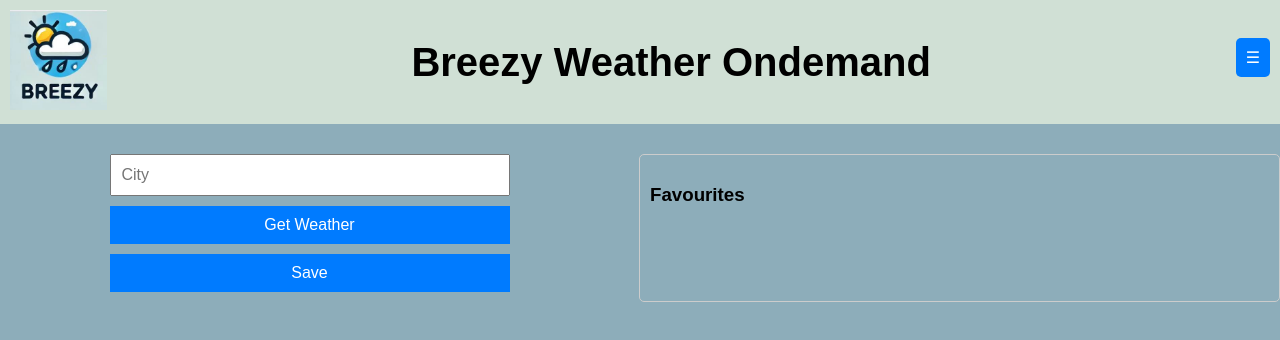
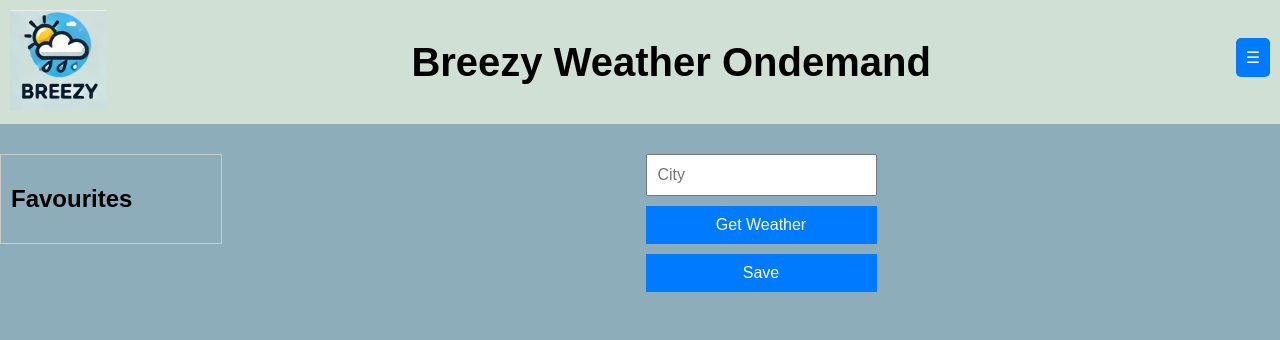
Before and after one commit to Rob-Baglow-9269/Breezy_app, a React (Create React App) app in the folder client/: page / in a window 1280 px wide. Shown: the top 340 px of the page. Built offline with nearby package versions, Linux system fonts and the light colour scheme; the HTML template or start-up script is replaced by a standard one.

Commit message:
fix 4 for favs

```diff
--- a/client/src/components/Weather/WeatherDisplay.css
+++ b/client/src/components/Weather/WeatherDisplay.css
@@ -1,24 +1,33 @@
-.weather-container {
+.weather-main-container {
   display: flex;
-  flex-direction: row;
+  justify-content: flex-start;
+  align-items: flex-start;
 }
 
-.weather-input {
-  flex: 1;
+.favourites-container {
+  margin-right: 20px;
+  border: 1px solid #ccc;
+  padding: 10px;
+  width: 200px;
+  align-self: flex-start;
+}
+
+.weather-container {
+  flex-grow: 1;
+  display: flex;
+  flex-direction: column;
+  align-items: center;
+  text-align: center;
+}
+
+.weather-form {
+  margin-bottom: 20px;
 }
 
 .weather-info {
   margin-top: 20px;
 }
 
-.favourites-container {
-  flex: 1;
-  margin-left: 20px;
-  padding: 10px;
-  border: 1px solid #ccc;
-  border-radius: 5px;
-}
-
-.favourite-weather {
+.favourite-weather-info {
   margin-top: 10px;
 }
--- a/client/src/components/Weather/WeatherDisplay.js
+++ b/client/src/components/Weather/WeatherDisplay.js
@@ -36,8 +36,22 @@ const WeatherDisplay = ({ isLoggedIn }) => {
       } else if (error.response && error.response.status === 500) {
         alert('Server error. Please try again later.');
       } else {
-        alert('Failed to fetch weather data. Please check your request.');
+        alert('Failed to fetch weather data. Please check the city name and try again.');
       }
+    }
+  };
+
+  const saveFavourite = async () => {
+    try {
+      const token = localStorage.getItem('token');
+      await axios.post(
+        'https://breezy-app.onrender.com/api/favourites',
+        { username: 'your_username', savedCities: [{ cityName: city }] },
+        { headers: { Authorization: `Bearer ${token}` } }
+      );
+      fetchFavourites();
+    } catch (error) {
+      alert('Failed to save favourite.');
     }
   };
 
@@ -45,57 +59,48 @@ const WeatherDisplay = ({ isLoggedIn }) => {
     try {
       const token = localStorage.getItem('token');
       const res = await axios.get('https://breezy-app.onrender.com/api/favourites', {
-        headers: {
-          'Authorization': `Bearer ${token}`
-        }
+        headers: { Authorization: `Bearer ${token}` }
       });
       setFavourites(res.data);
     } catch (error) {
-      console.error('Failed to fetch favourites', error);
+      alert('Failed to fetch favourites.');
     }
   };
 
   const fetchFavouriteWeathers = async () => {
-    try {
     const token = localStorage.getItem('token');
-      const weatherPromises = favourites.map(fav =>
+    const weatherDataPromises = favourites.map(fav =>
       axios.get(`https://breezy-app.onrender.com/api/weather?city=${fav.savedCities[0].cityName}`, {
-          headers: {
-            'Authorization': `Bearer ${token}`
-          }
+        headers: { Authorization: `Bearer ${token}` }
       })
     );
-      const weatherResults = await Promise.all(weatherPromises);
-      setFavouriteWeathers(weatherResults.map(res => res.data));
+    try {
+      const weatherDataResponses = await Promise.all(weatherDataPromises);
+      const weatherData = weatherDataResponses.map(response => response.data);
+      setFavouriteWeathers(weatherData);
     } catch (error) {
-      console.error('Failed to fetch favourite weathers', error);
-    }
-  };
-
-  const addFavourite = async () => {
-    if (!city || favourites.some(fav => fav.savedCities[0].cityName === city)) return;
-    try {
-      const token = localStorage.getItem('token');
-      await axios.post('https://breezy-app.onrender.com/api/favourites', { username: 'currentUser', savedCities: [{ cityName: city }] }, {
-        headers: {
-          'Authorization': `Bearer ${token}`
-        }
-      });
-      fetchFavourites();
-    } catch (error) {
-      console.error('Failed to add favourite', error);
+      alert('Failed to fetch weather data for favourites.');
     }
   };
 
   return (
+    <div className="weather-main-container">
+      <div className="favourites-container">
+        <h2>Favourites</h2>
+        {favouriteWeathers.map((favWeather, index) => (
+          <div key={index} className="favourite-weather-info">
+            <h3>Weather in {favWeather.city}, {favWeather.country}</h3>
+            <p>Temperature: {favWeather.temperature}°C</p>
+            <p>Condition: {favWeather.condition}</p>
+          </div>
+        ))}
+      </div>
       <div className="weather-container">
-      <div className="weather-input">
         <form onSubmit={fetchWeather}>
           <input type="text" placeholder="City" value={city} onChange={(e) => setCity(e.target.value)} />
           <button type="submit">Get Weather</button>
-          <button type="button" onClick={addFavourite}>Save</button>
+          <button type="button" onClick={saveFavourite}>Save</button>
         </form>
-      </div>
         {weather && (
           <div className="weather-info">
             <h3>Weather in {weather.city}, {weather.country}</h3>
@@ -103,15 +108,6 @@ const WeatherDisplay = ({ isLoggedIn }) => {
             <p>Condition: {weather.condition}</p>
           </div>
         )}
-      <div className="favourites-container">
-        <h3>Favourites</h3>
-        {favouriteWeathers.map((favWeather, index) => (
-          <div key={index} className="favourite-weather">
-            <h4>{favWeather.city}, {favWeather.country}</h4>
-            <p>Temperature: {favWeather.temperature}°C</p>
-            <p>Condition: {favWeather.condition}</p>
-          </div>
-        ))}
       </div>
     </div>
   );
```
Also changed, not shown: 1 other file (tests, documents, lock files or other folders). Lines whose indentation alone changed are shown as unchanged.
